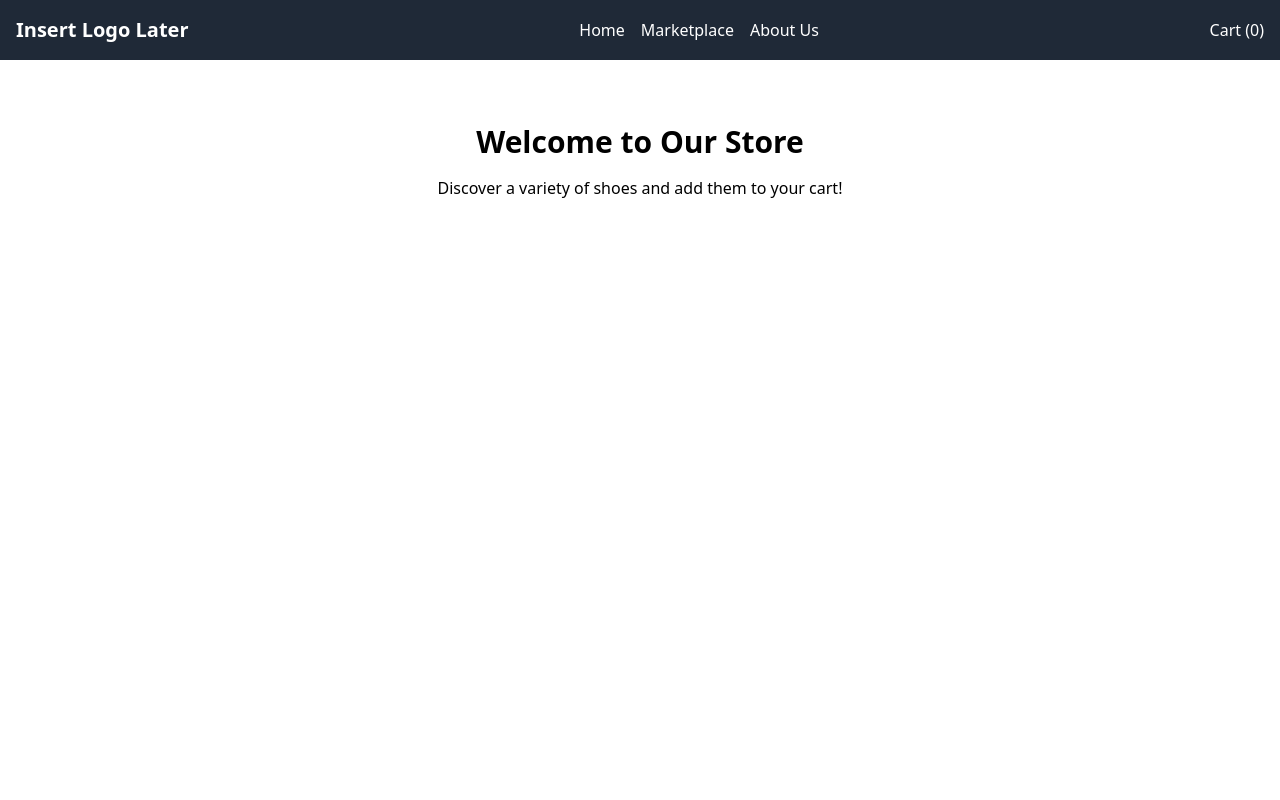
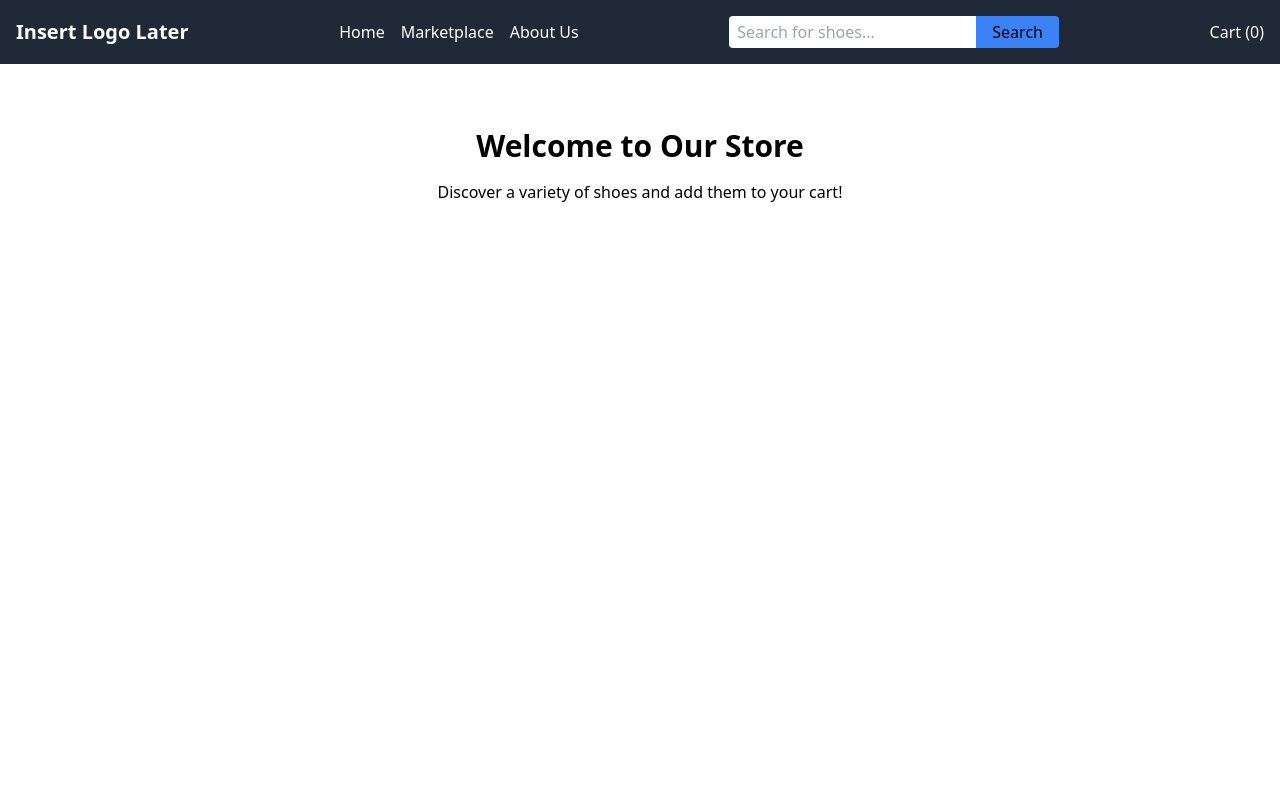
Before and after one commit to PhoneWyne/shoes-ecommerce, a React (Vite) app: page / in a window 1280 px wide. Shown: the top 800 px of the page. Built offline with nearby package versions, Linux system fonts and the light colour scheme.

Commit message:
working on search

```diff
--- a/db.json
+++ b/db.json
@@ -24,12 +24,6 @@
       "name": "Nike",
       "price": 1234,
       "image": "src/assets/shoes/nike-dunk-retro.png"
-    },
-    {
-      "id": "f601",
-      "name": "Nike",
-      "price": 123,
-      "image": "src/assets/shoes/nike-dunk-retro.png"
     }
   ]
 }
--- a/src/components/shoeCard/ShoeCard.jsx
+++ b/src/components/shoeCard/ShoeCard.jsx
@@ -1,3 +1,7 @@
+// import plusIcon from "../shoeCard/plus.png"
+import plusIcon from "/src/assets/plus.png"
+import minusIcon from "/src/assets/minus.png"
+
 export function ShoeCard({ shoe, addToCart, removeFromCart }) {
   return (
     <div className="card border border-secondary-border rounded-xl border-solid p-2">
@@ -8,7 +12,7 @@
           <span className='text-sm text-[#A1A1AA]'>{shoe.reference}</span>
           <h1>{shoe.title}</h1>
         </div> */}
-      <div className="py-2 mt-3 flex justify-between rounded-xl px-3 bg-zinc-800 items-center">
+      <div className="py-2 mt-3 flex justify-between rounded-xl px-3  items-center">
         <div className="flex flex-col gap-1">
           {/* <span className='text-xs text-[#A1A1AA]'>Shoe Name</span> */}
           <div className="text-sm xl:text-base flex gap-1">
@@ -17,7 +21,7 @@
           </div>
         </div>
         <div className="flex flex-col gap-1">
-          <span className="text-xs text-[#A1A1AA]">Price</span>
+          {/* <span className="text-xs ">Price</span> */}
           <div className="text-sm xl:text-base flex gap-1 items-center">
             <div className="flex gap-1">
               <span>$</span>
@@ -31,13 +35,14 @@
           onClick={() => removeFromCart(shoe.id)}
           className="bg-red-500 text-white px-2 py-1 rounded-full hover:bg-red-600 transition-colors"
         >
-          -
+          <img src={minusIcon} alt="minus" className="w-4 h-4"/>
+
         </button>
         <button
           onClick={() => addToCart(shoe)}
           className="bg-green-500 text-white px-2 py-1 rounded-full hover:bg-green-600 transition-colors"
         >
-          +
+          <img src={plusIcon} alt="plus" className="w-4 h-4"/>
         </button>
       </div>
     </div>
--- a/src/contexts/CartContext.jsx
+++ b/src/contexts/CartContext.jsx
@@ -1,21 +1,30 @@
 
 import { createContext, useState, useEffect } from 'react';
 
+// create context obj, used to share state and functions b/w components
 export const CartContext = createContext();
 
+// wrap around other components, those components need to access cart state
 export function CartProvider({ children }) {
+  // checks if localStorage has a saved "cart"
+  // if there is, load that using JSON.parse,
+  // if there isn't, create empty array []
   const [cart, setCart] = useState(() => {
     const savedCart = localStorage.getItem('cart');
     return savedCart ? JSON.parse(savedCart) : [];
   });
 
+  // cart is part of dependancy array, useEffect triggers whenever cart changes
   useEffect(() => {
     localStorage.setItem('cart', JSON.stringify(cart));
   }, [cart]);
 
+  // adds shoe to cart
   const addToCart = (shoe) => {
     setCart((prevCart) => {
       const existingItem = prevCart.find((item) => item.id === shoe.id);
+      // if shoe already in cart, increase amount
+      // if shoe not in cart, add to cart with initial quantity of 1
       if (existingItem) {
         return prevCart.map((item) =>
           item.id === shoe.id
@@ -28,22 +37,33 @@
     });
   };
 
+  // remove shoe from cart
   const removeFromCart = (shoeId) => {
     setCart((prevCart) => {
       const existingItem = prevCart.find((item) => item.id === shoeId);
-      if (existingItem.quantity === 1) {
-        return prevCart.filter((item) => item.id !== shoeId);
-      } else {
+
+      // If the item is not in the cart, return the previous cart state unchanged
+      if (!existingItem) {
+        return prevCart;
+      }
+
+      // If the quantity is greater than 1, decrement the quantity
+      if (existingItem.quantity > 1) {
         return prevCart.map((item) =>
           item.id === shoeId
             ? { ...item, quantity: item.quantity - 1 }
             : item
         );
+      } else {
+        // If the quantity is 1, remove the item from the cart
+        return prevCart.filter((item) => item.id !== shoeId);
       }
     });
   };
-
   return (
+    // children denotes any components that'd access cart
+    // value determines what state (cart) and functions (addToCart, removeFromCart) are shared
+    // .Provider provides context's values to other components
     <CartContext.Provider value={{ cart, addToCart, removeFromCart }}>
       {children}
     </CartContext.Provider>
--- a/src/layout/navbar/Navbar.jsx
+++ b/src/layout/navbar/Navbar.jsx
@@ -1,6 +1,7 @@
 import { Link } from "react-router-dom";
 import { useContext, useState } from "react";
 import { CartContext } from "../../contexts/CartContext";
+import { useNavigate, useSearchParams } from "react-router-dom";
 
 export function Navbar() {
   const { cart, addToCart, removeFromCart } = useContext(CartContext);
@@ -11,6 +12,14 @@
     (acc, item) => acc + item.price * item.quantity,
     0
   );
+
+  const [searchParams, setSearchParams] = useSearchParams();
+
+  const handleSearch = (e) => {
+    e.preventDefault();
+    const searchTerm = e.target.elements.search.value.trim();
+    setSearchParams({ search: searchTerm });
+  };
   return (
     <nav className="bg-gray-800 p-4">
       <div className="container mx-auto flex justify-between items-center">
@@ -26,6 +35,22 @@
             About Us
           </Link>
         </div>
+
+        {/* search bar */}
+        <form
+          onSubmit={handleSearch}
+          className="search-bar flex items-center"
+        >
+          <input
+            type="text"
+            placeholder="Search for shoes..."
+            className="px-2 py-1 rounded-l"
+          />
+          <button type="submit" className="bg-blue-500 px-4 py-1 rounded-r">
+            Search
+          </button>
+        </form>
+        {/* cart preview icon */}
         <div className="relative">
           <button
             onClick={() => setIsDropdownOpen(!isDropdownOpen)}
--- a/src/pages/marketPlace/MarketPlace.jsx
+++ b/src/pages/marketPlace/MarketPlace.jsx
@@ -4,6 +4,8 @@
 import { CartContext } from "../../contexts/CartContext";
 import { API } from "../../constants/endpoints";
 import axios from "axios";
+import { useSearchParams } from "react-router-dom";
+
 
 export function MarketPlace () {
   const [shoes , setShoes] = useState()
```
Also changed, not shown: src/assets/minus.png (added), src/assets/plus.png (added).
